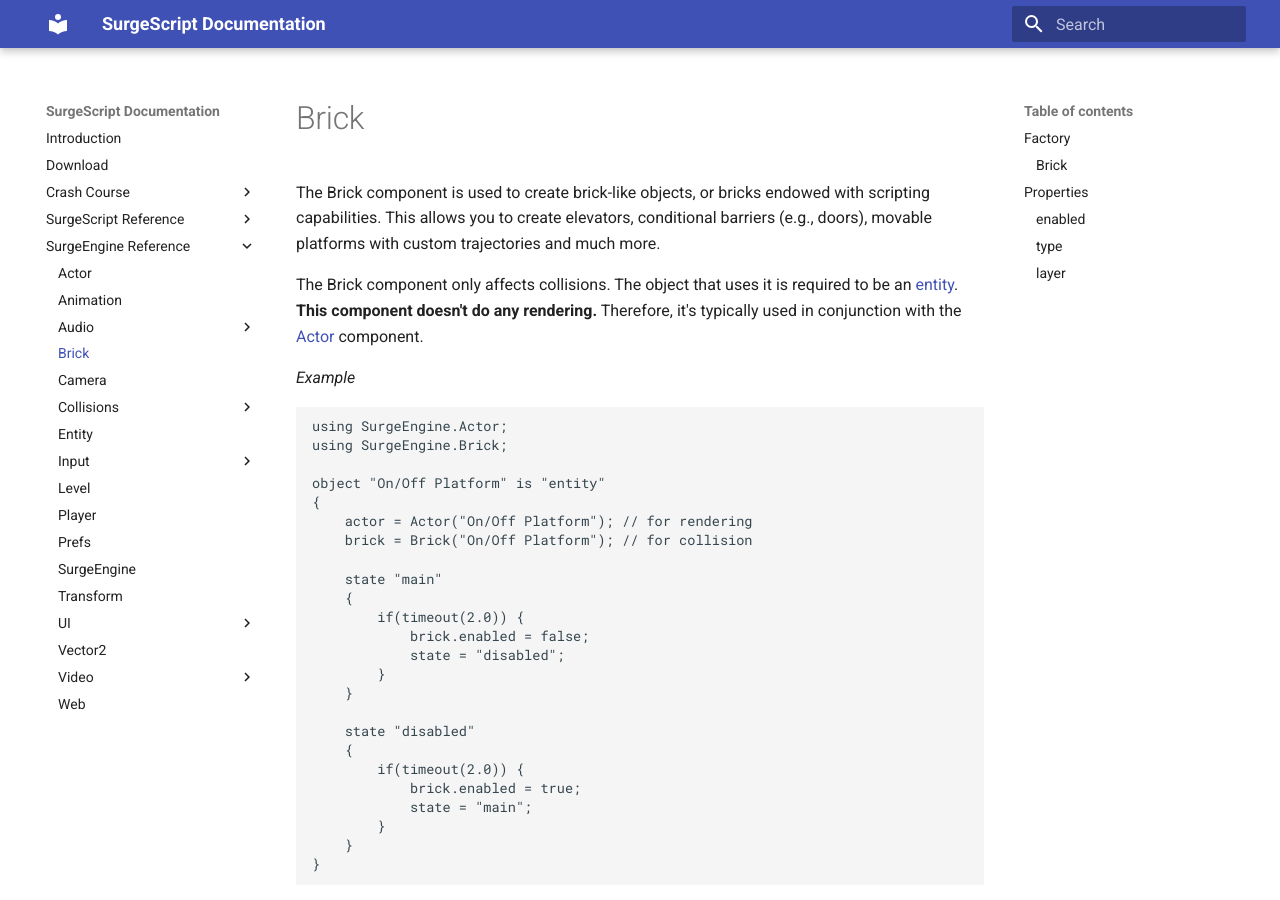
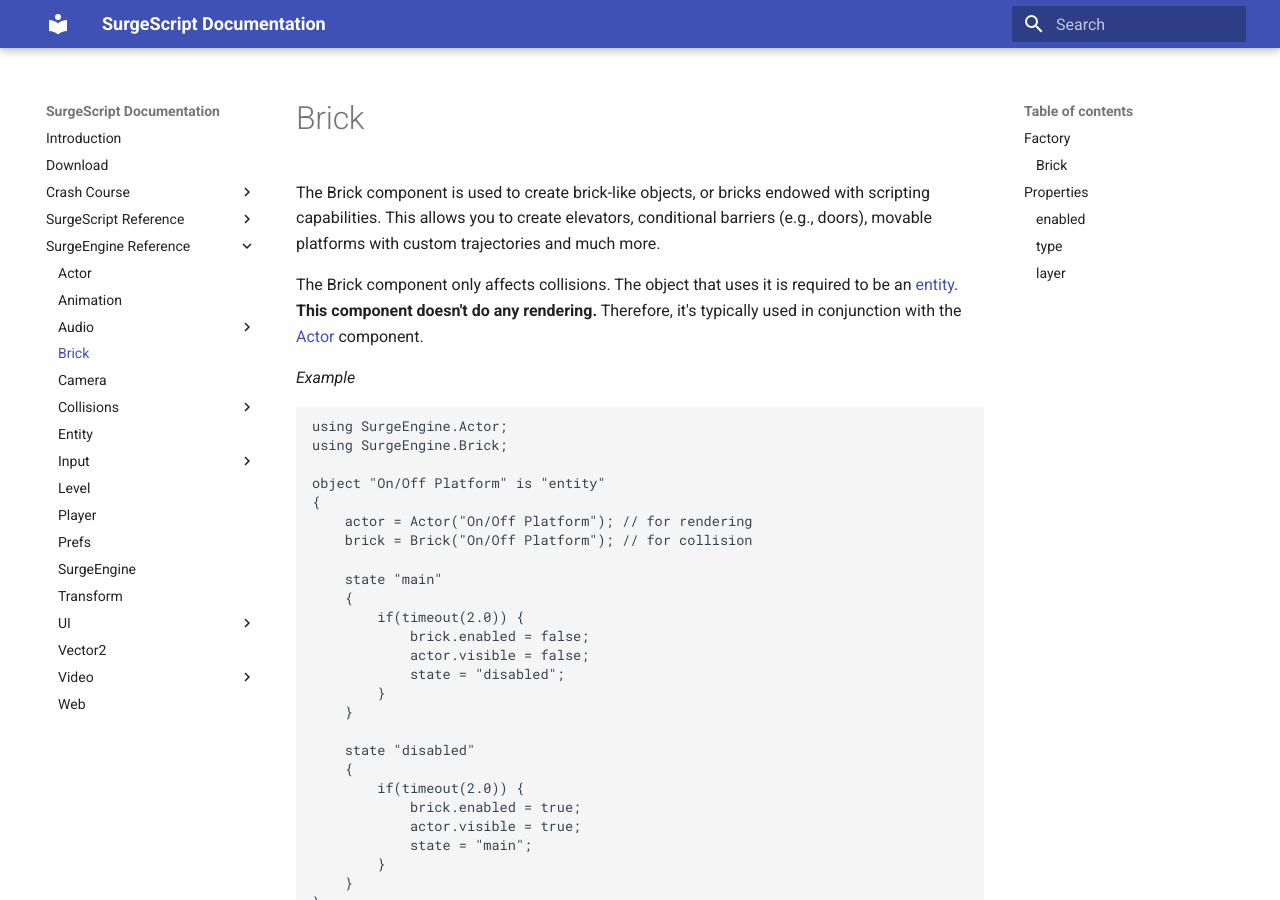
Before and after one commit to alemart/surgescript, an MkDocs documentation site: the page built from docs/engine/brick.md, in a window 1280 px wide and 900 px high. Built offline with MkDocs 1.6.1 and Material for MkDocs 9.7.7, drawn with Linux system fonts in a browser that asks for light colours; old or Windows-style settings are respelled for this version of MkDocs.

Commit message:
Small changes to the docs

```diff
--- a/docs/engine/brick.md
+++ b/docs/engine/brick.md
@@ -19,6 +19,7 @@ object "On/Off Platform" is "entity"
     {
         if(timeout(2.0)) {
             brick.enabled = false;
+            actor.visible = false;
             state = "disabled";
         }
     }
@@ -27,6 +28,7 @@ object "On/Off Platform" is "entity"
     {
         if(timeout(2.0)) {
             brick.enabled = true;
+            actor.visible = true;
             state = "main";
         }
     }
```
